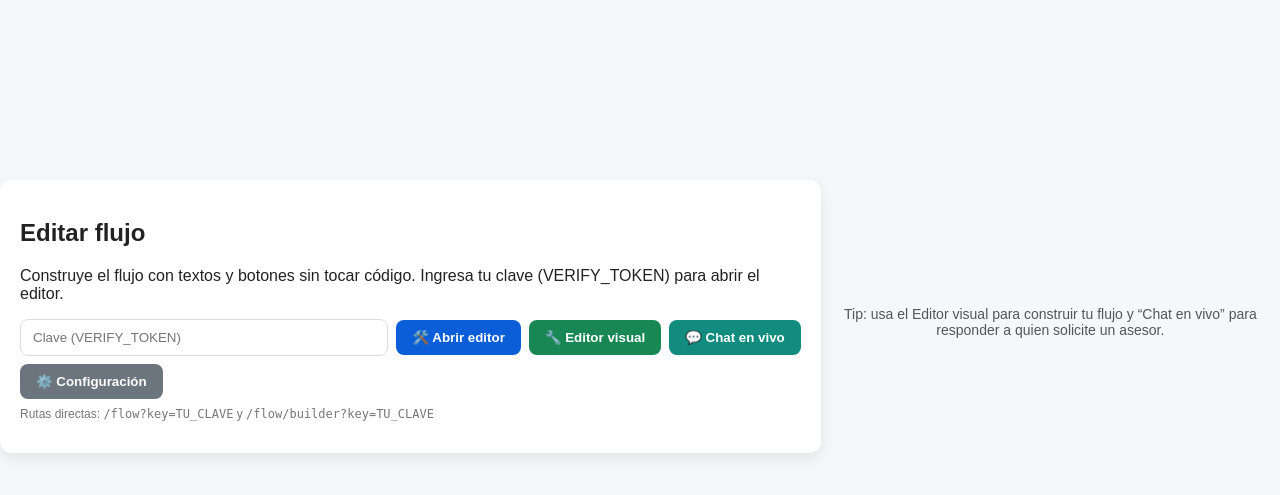
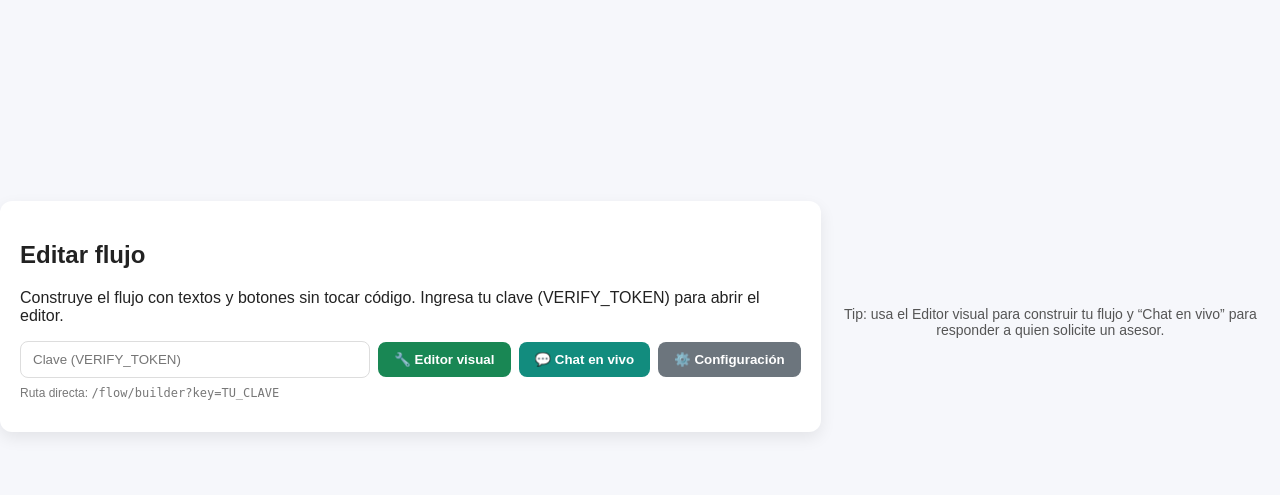
Before and after one commit to whatsapp123bot-spec/fanty-whatsapp-bot, a Flask app: page / in a window 1280 px wide. Shown: the part 161-656 px from the top of the page. Run offline with Flask 3, Linux system fonts and the light colour scheme.

Commit message:
Panel: quitar botón del editor JSON (/flow) y dejar solo el Editor visual; actualizar rutas directas

```diff
--- a/templates/index.html
+++ b/templates/index.html
@@ -22,12 +22,11 @@
                     <p>Construye el flujo con textos y botones sin tocar código. Ingresa tu clave (VERIFY_TOKEN) para abrir el editor.</p>
                     <div class="flow-editor" style="display:flex; gap:8px; align-items:center; flex-wrap:wrap;">
                         <input id="flowKey" type="password" placeholder="Clave (VERIFY_TOKEN)" style="flex:1; min-width:200px; padding:10px 12px; border:1px solid #ddd; border-radius:8px;" />
-                        <button onclick="openFlow()" style="padding:10px 16px; border-radius:8px; border:0; background:#0b5ed7; color:white; font-weight:600; cursor:pointer;">🛠️ Abrir editor</button>
                         <button onclick="openFlowVisual()" style="padding:10px 16px; border-radius:8px; border:0; background:#198754; color:white; font-weight:600; cursor:pointer;">🔧 Editor visual</button>
                         <button onclick="openLiveChat()" style="padding:10px 16px; border-radius:8px; border:0; background:#128c7e; color:white; font-weight:600; cursor:pointer;">💬 Chat en vivo</button>
                          <button onclick="openSettings()" style="padding:10px 16px; border-radius:8px; border:0; background:#6c757d; color:white; font-weight:600; cursor:pointer;">⚙️ Configuración</button>
                     </div>
-                    <p style="font-size:12px; color:#777; margin-top:8px;">Rutas directas: <code>/flow?key=TU_CLAVE</code> y <code>/flow/builder?key=TU_CLAVE</code></p>
+                    <p style="font-size:12px; color:#777; margin-top:8px;">Ruta directa: <code>/flow/builder?key=TU_CLAVE</code></p>
                 </div>
             </div>
             <div class="status" style="margin-top:12px; font-size:14px; color:#555; text-align:center;">
@@ -36,7 +35,6 @@
             <script>
             function getKey(){ return (document.getElementById('flowKey')||{}).value || ''; }
             function openSettings(){ const k = getKey(); if(!k){ alert('Ingresa tu VERIFY_TOKEN'); return;} window.location.href = '/settings?key='+encodeURIComponent(k); }
-            function openFlow(){ const k = getKey(); if(!k){ alert('Ingresa tu VERIFY_TOKEN'); return;} window.location.href = '/flow?key='+encodeURIComponent(k); }
             function openFlowVisual(){ const k = getKey(); if(!k){ alert('Ingresa tu VERIFY_TOKEN'); return;} window.location.href = '/flow/builder?key='+encodeURIComponent(k); }
             function openLiveChat(){ const k = getKey(); if(!k){ alert('Ingresa tu VERIFY_TOKEN'); return;} window.location.href = '/live-chat?key='+encodeURIComponent(k); }
             </script>
```
